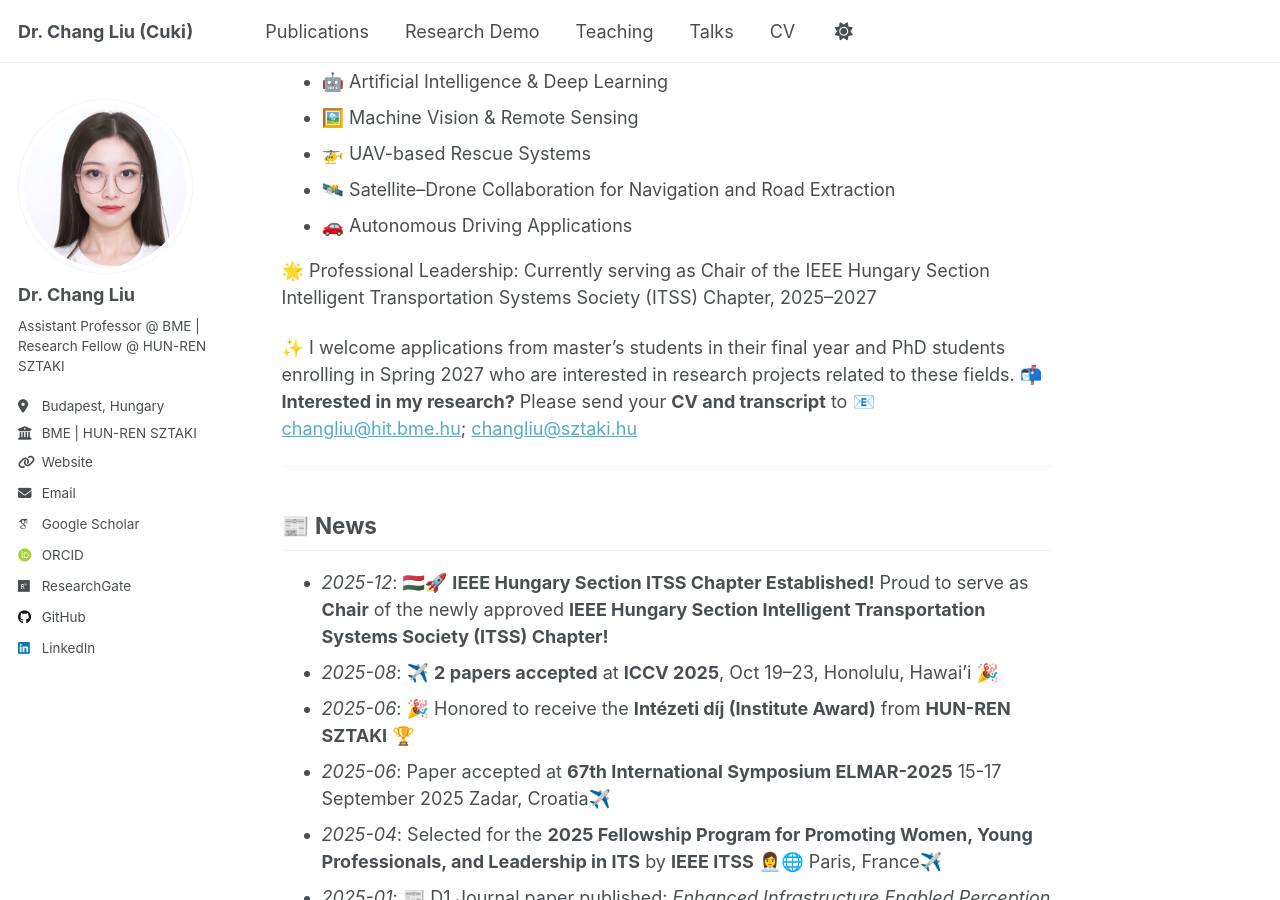
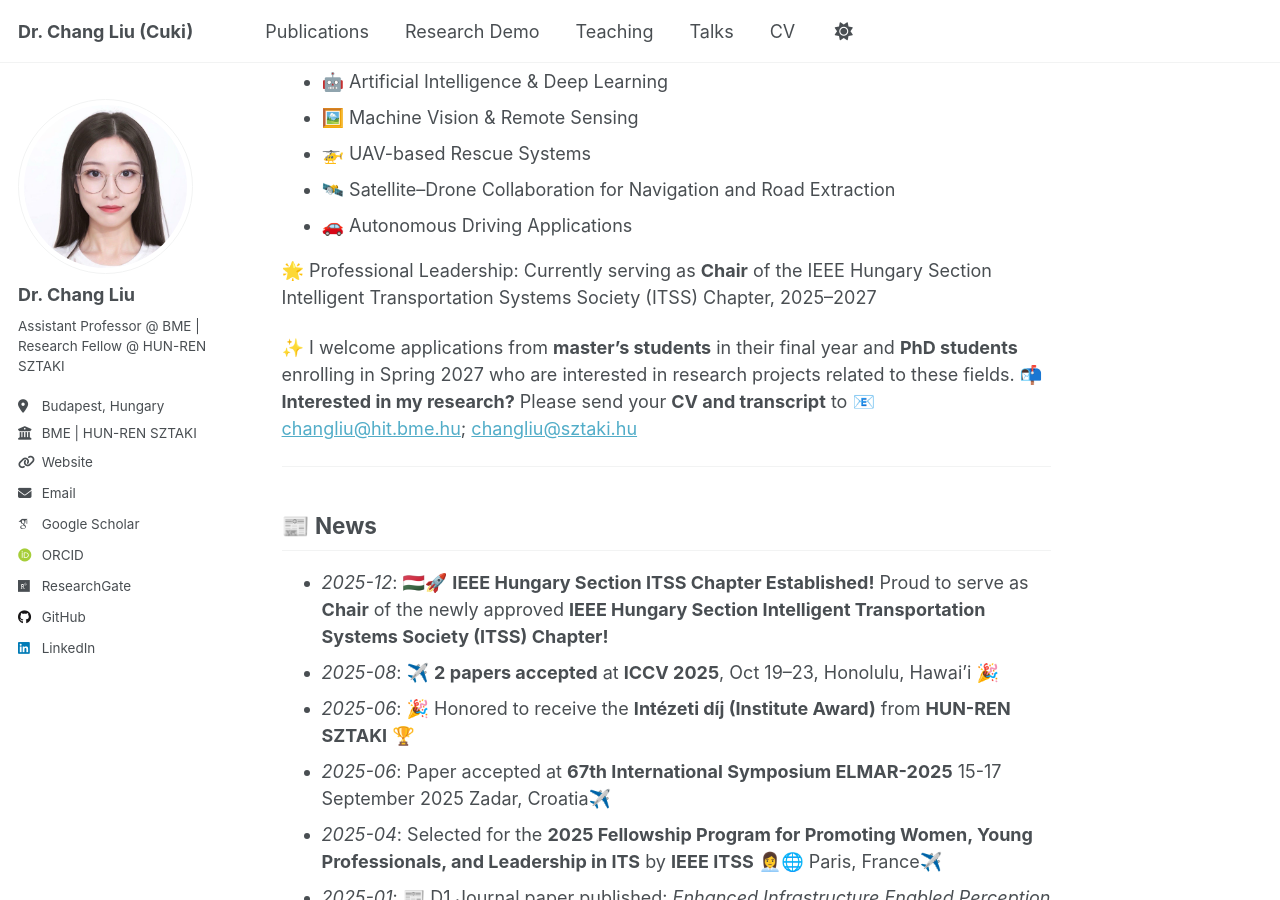
Before and after one commit to ChangLiu-bp/changliu-bp.github.io, a Jekyll site: the page built from _pages/about.md, in a window 1280 px wide and 900 px high, scrolled down 357 px. Built offline with Jekyll 4.4.1, drawn with Linux system fonts in a browser that asks for light colours; some web fonts are replaced; a script that is not in the unit is left out.

```diff
--- a/_pages/about.md
+++ b/_pages/about.md
@@ -21,9 +21,9 @@ I am **Dr. Chang Liu**, an Assistant Professor in the Department of Networked Sy
 - 🚗 Autonomous Driving Applications
 
 🌟 Professional Leadership:
-Currently serving as Chair of the IEEE Hungary Section Intelligent Transportation Systems Society (ITSS) Chapter, 2025–2027
+Currently serving as **Chair** of the IEEE Hungary Section Intelligent Transportation Systems Society (ITSS) Chapter, 2025–2027
 
-✨ I welcome applications from master’s students in their final year and PhD students enrolling in Spring 2027 who are interested in research projects related to these fields.
+✨ I welcome applications from **master’s students** in their final year and **PhD students** enrolling in Spring 2027 who are interested in research projects related to these fields.
 📬 **Interested in my research?**
 Please send your **CV and transcript** to 📧 [changliu@hit.bme.hu](mailto:changliu@hit.bme.hu); [changliu@sztaki.hu](mailto:changliu@sztaki.hu)
 
```
